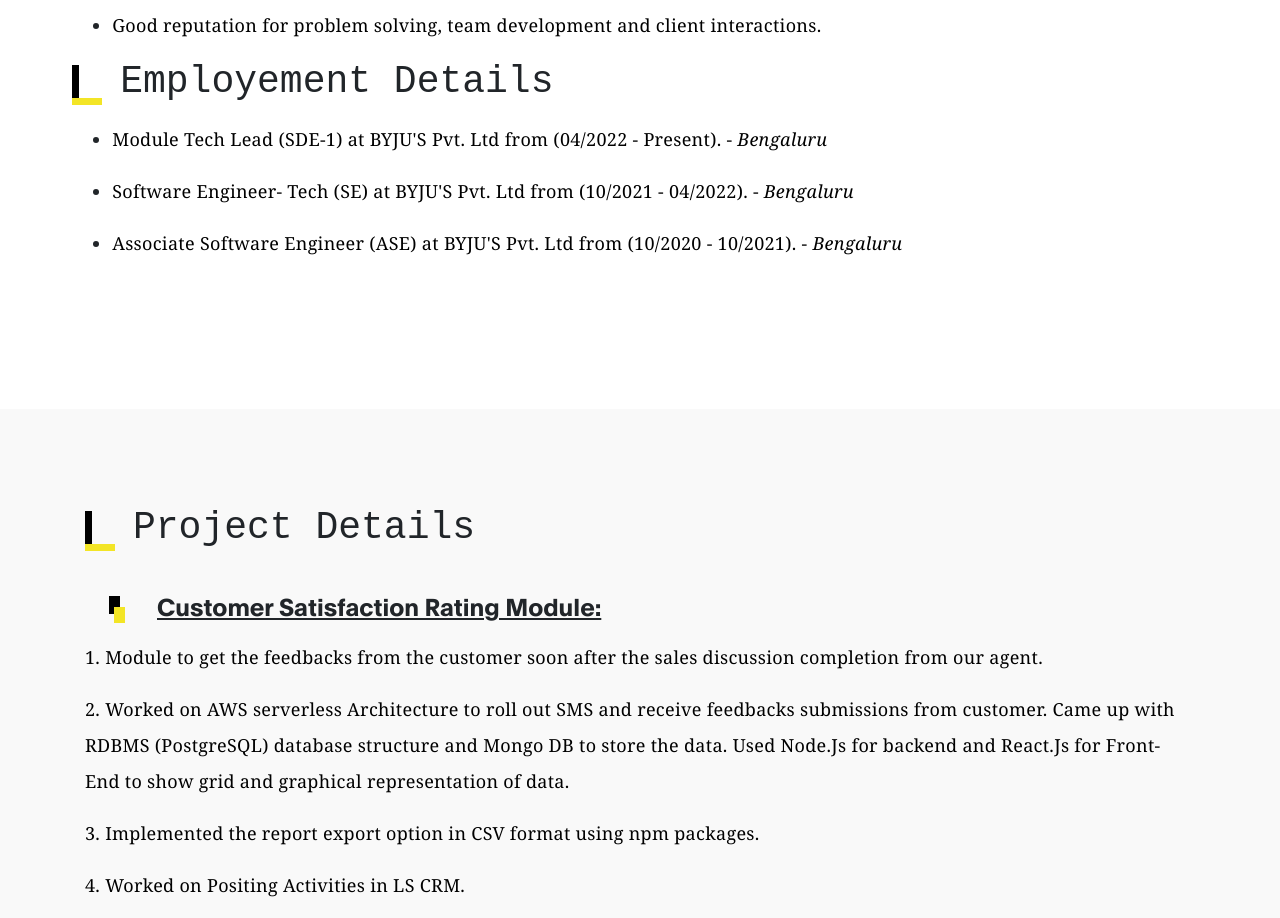
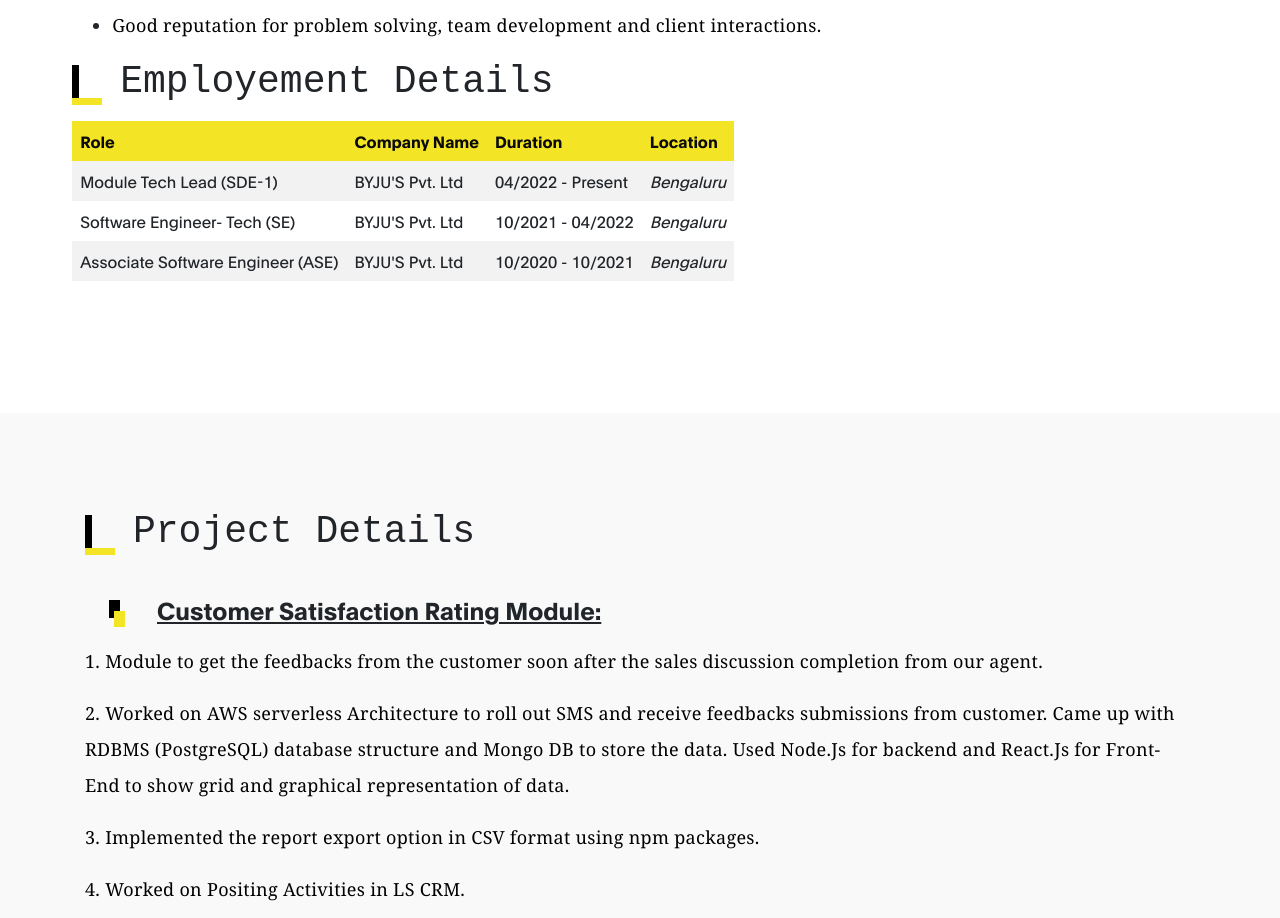
Before and after one commit to Megh2/My-Portfolio, a plain HTML site: page index.html in a window 1280 px wide. Shown: the part 1260-2178 px from the top of the page. Drawn offline with Linux system fonts and the light colour scheme.

Commit message:
Added Table view for the employment details

```diff
--- a/index.html
+++ b/index.html
@@ -2,7 +2,6 @@
 <html lang="en">
 <head>
 
-     <title>Meghana's Portfolio</title>
 
      <meta charset="UTF-8">
      <meta http-equiv="X-UA-Compatible" content="IE=Edge">
@@ -11,6 +10,8 @@
      <meta name="author" content="Tooplate">
      <meta name="viewport" content="width=device-width, initial-scale=1, maximum-scale=1">
 
+     <title>Meghana's Portfolio</title>
+     <link rel = "icon" href="images/Nav-Icon.jpg" type = "image/x-icon">
      <link rel="stylesheet" href="css/bootstrap.min.css">
      <link rel="stylesheet" href="css/all.min.css">
      <link rel="stylesheet" href="css/owl.carousel.min.css">
@@ -18,6 +19,25 @@
 
      <!-- MAIN CSS -->
      <link rel="stylesheet" href="css/tooplate-ben-resume-style.css">
+     <style>
+      table {
+      border-collapse: collapse;
+      width: 100%;
+      }
+
+      th, td {
+      text-align: left;
+      padding: 8px;
+      }
+
+      tr:nth-child(even){background-color: #f2f2f2}
+      tr:hover {background-color: rgb(0, 0, 0);   color: rgb(255, 255, 255);}
+
+      th {
+      background-color: #f3e526;
+      color: rgb(11, 11, 11);
+      }
+     </style>
 <!--
 Tooplate 2120 Ben Resume
 https://www.tooplate.com/view/2120-ben-resume
@@ -105,11 +125,19 @@ https://www.tooplate.com/view/2120-ben-resume
 
               <div>
                 <div><h3 class="ml-5 header">Employement Details</h3><div class="headmark"></div><p class="headsubmark"></p></div>
-                <ul>
+                <!-- <ul>
                 <li><p><b>Module Tech Lead (SDE-1)</b> at BYJU'S Pvt. Ltd from (04/2022 - Present).	 - <i>Bengaluru</i></p></li>
                 <li><p><b>Software Engineer- Tech (SE)</b> at BYJU'S Pvt. Ltd from (10/2021 - 04/2022).	- <i>Bengaluru</i></p></li>
                 <li><p><b>Associate Software Engineer (ASE)</b> at BYJU'S Pvt. Ltd from (10/2020 - 10/2021).  - <i>Bengaluru</i></p></li>
-                </ul>
+                </ul> -->
+
+                <table style="width: 100%">
+                <tr><th>Role</th><th>Company Name</th><th>Duration</th><th>Location</th></tr>
+
+                <tr><td>Module Tech Lead (SDE-1)</td> <td>BYJU'S Pvt. Ltd</td> <td>04/2022 - Present</td> <td><i>Bengaluru</i></td></tr>
+                <tr><td>Software Engineer- Tech (SE)</td> <td>BYJU'S Pvt. Ltd</td> <td>10/2021 - 04/2022</td>	<td><i>Bengaluru</i></td></tr>
+                <tr><td>Associate Software Engineer (ASE)</td> <td>BYJU'S Pvt. Ltd</td> <td>10/2020 - 10/2021</td> <td><i>Bengaluru</i></td></tr>
+                </table>
               </div>
             </div>
         </div>
```
Also changed, not shown: images/Nav-Icon.jpg (added).
